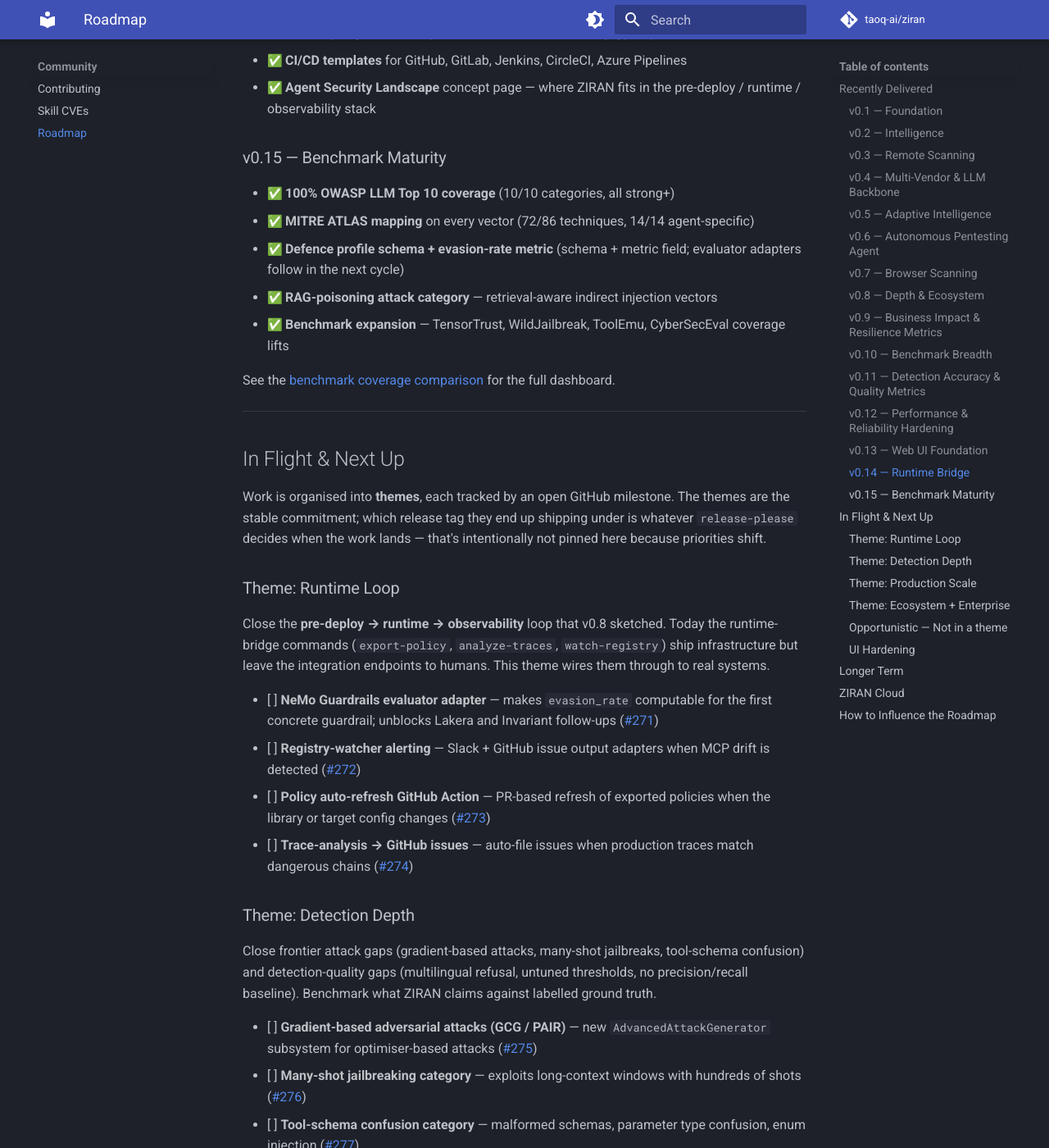
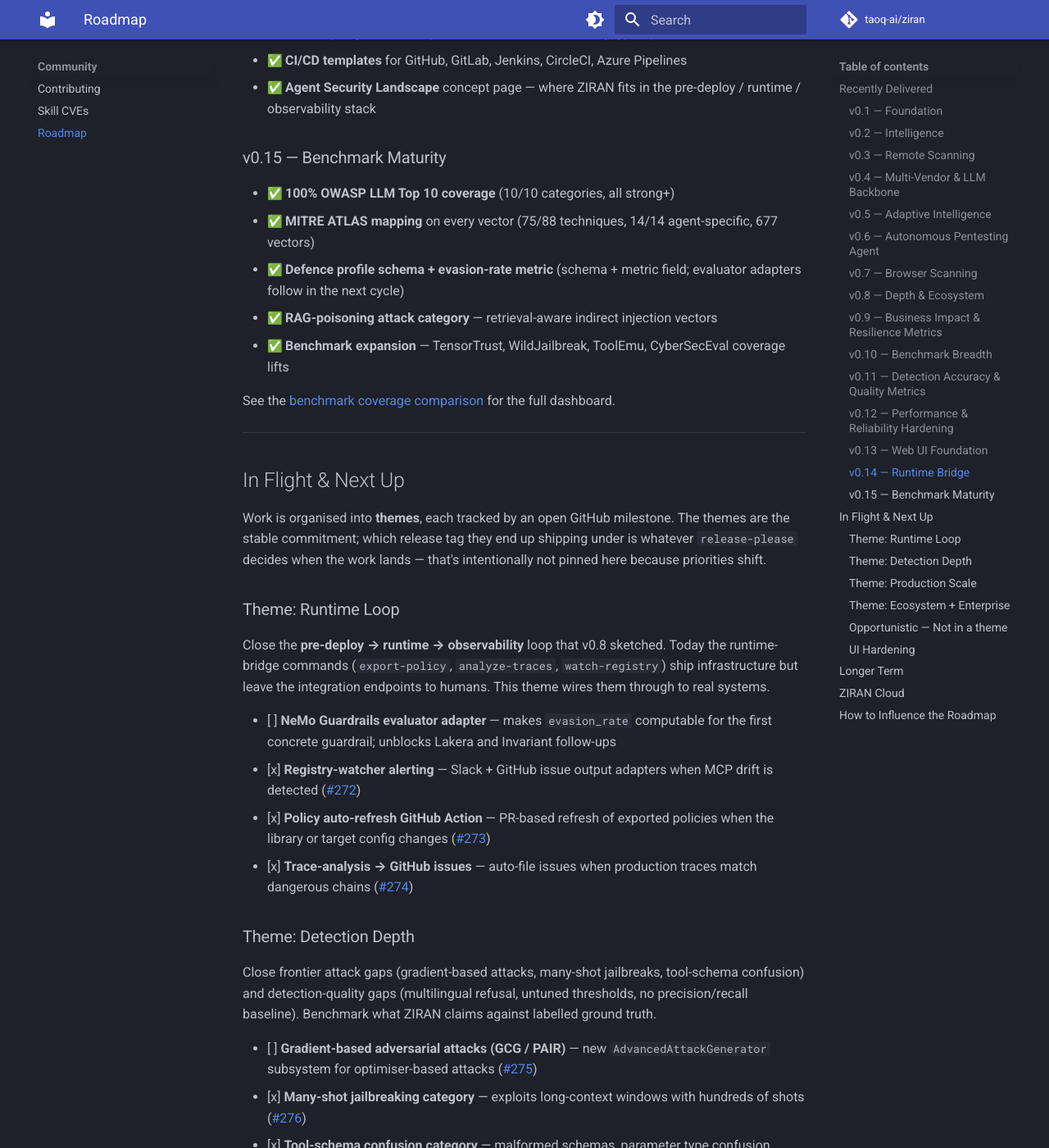
Before and after one commit to taoq-ai/ziran, an MkDocs documentation site: the page built from docs/community/roadmap.md, in a window 1280 px wide and 1400 px high, scrolled down 4153 px. Shown: the whole window at 82% size. Built offline with MkDocs 1.6.1 and Material for MkDocs 9.7.7, drawn with Linux system fonts in a browser that asks for light colours; emoji names are drawn with the system emoji font; comment, search, counter and statistics services are not loaded; some of the changed text lies outside the part shown.

Commit message:
docs: fix roadmap, benchmark and comment drift after the UI move

```diff
--- a/docs/community/roadmap.md
+++ b/docs/community/roadmap.md
@@ -126,7 +126,7 @@ Moved to [ZIRAN Cloud and ZIRAN Enterprise](#ziran-cloud) in v0.44.0. v0.42.0 is
 ### v0.15 — Benchmark Maturity
 
 - :white_check_mark: **100% OWASP LLM Top 10 coverage** (10/10 categories, all strong+)
-- :white_check_mark: **MITRE ATLAS mapping** on every vector (72/86 techniques, 14/14 agent-specific)
+- :white_check_mark: **MITRE ATLAS mapping** on every vector (75/88 techniques, 14/14 agent-specific, 677 vectors)
 - :white_check_mark: **Defence profile schema + evasion-rate metric** (schema + metric field; evaluator adapters follow in the next cycle)
 - :white_check_mark: **RAG-poisoning attack category** — retrieval-aware indirect injection vectors
 - :white_check_mark: **Benchmark expansion** — TensorTrust, WildJailbreak, ToolEmu, CyberSecEval coverage lifts
@@ -143,38 +143,38 @@ Work is organised into **themes**, each tracked by an open GitHub milestone. The
 
 Close the **pre-deploy → runtime → observability** loop that v0.8 sketched. Today the runtime-bridge commands (`export-policy`, `analyze-traces`, `watch-registry`) ship infrastructure but leave the integration endpoints to humans. This theme wires them through to real systems.
 
-- [ ] **NeMo Guardrails evaluator adapter** — makes `evasion_rate` computable for the first concrete guardrail; unblocks Lakera and Invariant follow-ups ([#271](https://github.com/taoq-ai/ziran/issues/271))
-- [ ] **Registry-watcher alerting** — Slack + GitHub issue output adapters when MCP drift is detected ([#272](https://github.com/taoq-ai/ziran/issues/272))
-- [ ] **Policy auto-refresh GitHub Action** — PR-based refresh of exported policies when the library or target config changes ([#273](https://github.com/taoq-ai/ziran/issues/273))
-- [ ] **Trace-analysis → GitHub issues** — auto-file issues when production traces match dangerous chains ([#274](https://github.com/taoq-ai/ziran/issues/274))
+- [ ] **NeMo Guardrails evaluator adapter** — makes `evasion_rate` computable for the first concrete guardrail; unblocks Lakera and Invariant follow-ups
+- [x] **Registry-watcher alerting** — Slack + GitHub issue output adapters when MCP drift is detected ([#272](https://github.com/taoq-ai/ziran/issues/272))
+- [x] **Policy auto-refresh GitHub Action** — PR-based refresh of exported policies when the library or target config changes ([#273](https://github.com/taoq-ai/ziran/issues/273))
+- [x] **Trace-analysis → GitHub issues** — auto-file issues when production traces match dangerous chains ([#274](https://github.com/taoq-ai/ziran/issues/274))
 
 ### Theme: Detection Depth
 
 Close frontier attack gaps (gradient-based attacks, many-shot jailbreaks, tool-schema confusion) and detection-quality gaps (multilingual refusal, untuned thresholds, no precision/recall baseline). Benchmark what ZIRAN claims against labelled ground truth.
 
 - [ ] **Gradient-based adversarial attacks (GCG / PAIR)** — new `AdvancedAttackGenerator` subsystem for optimiser-based attacks ([#275](https://github.com/taoq-ai/ziran/issues/275))
-- [ ] **Many-shot jailbreaking category** — exploits long-context windows with hundreds of shots ([#276](https://github.com/taoq-ai/ziran/issues/276))
-- [ ] **Tool-schema confusion category** — malformed schemas, parameter type confusion, enum injection ([#277](https://github.com/taoq-ai/ziran/issues/277))
-- [ ] **Multilingual refusal detection** — extend the refusal detector beyond English (Chinese, Spanish, German, French, Japanese) ([#278](https://github.com/taoq-ai/ziran/issues/278))
-- [ ] **Precision/recall/F1 benchmark per detector** — labelled ground-truth eval, threshold tuning methodology ([#279](https://github.com/taoq-ai/ziran/issues/279))
-- [ ] **Pentesting-agent ground-truth evaluation** — does the autonomous agent find vulnerabilities the rule-based scanner misses? ([#280](https://github.com/taoq-ai/ziran/issues/280))
+- [x] **Many-shot jailbreaking category** — exploits long-context windows with hundreds of shots ([#276](https://github.com/taoq-ai/ziran/issues/276))
+- [x] **Tool-schema confusion category** — malformed schemas, parameter type confusion, enum injection ([#277](https://github.com/taoq-ai/ziran/issues/277))
+- [x] **Multilingual refusal detection** — extend the refusal detector beyond English (Chinese, Spanish, German, French, Japanese) ([#278](https://github.com/taoq-ai/ziran/issues/278))
+- [x] **Precision/recall/F1 benchmark per detector** — labelled ground-truth eval, threshold tuning methodology ([#279](https://github.com/taoq-ai/ziran/issues/279))
+- [x] **Pentesting-agent ground-truth evaluation** — does the autonomous agent find vulnerabilities the rule-based scanner misses? ([#280](https://github.com/taoq-ai/ziran/issues/280))
 
 ### Theme: Production Scale
 
 Harden the runtime for enterprise production use — rate-limiting, structured logging, resumable checkpoints, proper metrics.
 
-- [ ] **Rate-limiting + retry with backoff** — per-provider token bucket, exponential retry on 429s, scale beyond the current 5-concurrent default ([#281](https://github.com/taoq-ai/ziran/issues/281))
-- [ ] **Structured JSON logging (structlog)** — machine-queryable audit trail for ELK / Datadog / Splunk ingestion ([#282](https://github.com/taoq-ai/ziran/issues/282))
-- [ ] **Partial-phase checkpoint resume** — save progress within a phase; don't lose 30 min of work on a crash ([#283](https://github.com/taoq-ai/ziran/issues/283))
-- [ ] **OTel metrics export (Prometheus-compatible)** — counters, gauges, histograms beyond the existing span export ([#284](https://github.com/taoq-ai/ziran/issues/284))
+- [x] **Rate-limiting + retry with backoff** — per-provider token bucket, exponential retry on 429s, scale beyond the current 5-concurrent default ([#281](https://github.com/taoq-ai/ziran/issues/281))
+- [x] **Structured JSON logging (structlog)** — machine-queryable audit trail for ELK / Datadog / Splunk ingestion ([#282](https://github.com/taoq-ai/ziran/issues/282))
+- [x] **Partial-phase checkpoint resume** — save progress within a phase; don't lose 30 min of work on a crash ([#283](https://github.com/taoq-ai/ziran/issues/283))
+- [x] **OTel metrics export (Prometheus-compatible)** — counters, gauges, histograms beyond the existing span export ([#284](https://github.com/taoq-ai/ziran/issues/284))
 
 ### Theme: Ecosystem + Enterprise
 
 Expand framework reach and unlock enterprise-facing positioning: incremental scanning for dev-loop speed, compliance evidence bundles for procurement.
 
-- [ ] **AutoGen adapter** — Microsoft's multi-agent framework ([#285](https://github.com/taoq-ai/ziran/issues/285))
-- [ ] **Anthropic SDK native adapter** — direct path, no LangChain wrapping ([#286](https://github.com/taoq-ai/ziran/issues/286))
-- [ ] **Langfuse API trace ingestor** — live pulls, not file exports ([#287](https://github.com/taoq-ai/ziran/issues/287))
+- [x] **AutoGen adapter** — Microsoft's multi-agent framework ([#285](https://github.com/taoq-ai/ziran/issues/285))
+- [x] **Anthropic SDK native adapter** — direct path, no LangChain wrapping ([#286](https://github.com/taoq-ai/ziran/issues/286))
+- [x] **Langfuse API trace ingestor** — live pulls, not file exports ([#287](https://github.com/taoq-ai/ziran/issues/287))
 - [x] **Incremental / diff scanning** — only re-test changed vectors; unlock pre-commit-hook and fast-CI-gate use ([#288](https://github.com/taoq-ai/ziran/issues/288))
 - [ ] **Compliance evidence bundles** — EU AI Act / NIST AI RMF / ISO 42001 mapping + export ([#289](https://github.com/taoq-ai/ziran/issues/289))
 
@@ -184,9 +184,9 @@ These don't block a milestone but are worth landing when someone has a slot:
 
 - [ ] **Attack library community submission workflow** — clear contributor path, PR template, CI schema linter ([#290](https://github.com/taoq-ai/ziran/issues/290)) — `good first issue`
 - [ ] **Supply-chain signing** — cosign signatures on releases, CycloneDX SBOM, SLSA provenance ([#291](https://github.com/taoq-ai/ziran/issues/291))
-- [ ] **`ziran init` scaffolding command** — one-liner onboarding ([#292](https://github.com/taoq-ai/ziran/issues/292)) — `good first issue`
+- [x] **`ziran init` scaffolding command** — one-liner onboarding ([#292](https://github.com/taoq-ai/ziran/issues/292)) — `good first issue`
 - [x] **Expand ATLAS coverage to remaining tactics** — AI Model Access, AI Attack Staging ([#264](https://github.com/taoq-ai/ziran/issues/264))
-- [ ] **asqav signing integration sketch** — downstream signing of ZIRAN outputs ([#259](https://github.com/taoq-ai/ziran/issues/259))
+- [x] **asqav signing integration sketch** — downstream signing of ZIRAN outputs ([#259](https://github.com/taoq-ai/ziran/issues/259))
 - [x] **HTML report graph size cap** — perf improvement for large campaigns ([#217](https://github.com/taoq-ai/ziran/issues/217))
 
 ### UI Hardening
@@ -203,7 +203,7 @@ Directions we're watching but not yet committed to a milestone on. These are the
 - **Custom chain rule language** — user-defined tool chain patterns complementing auto-discovery
 - **AgentSecBench** — purpose-built benchmark of deliberately-vulnerable agents with known tool-chain vulnerabilities; demonstrates what ZIRAN catches that other tools miss
 - **Tool chain methodology paper** — publish the discovery-based approach as research
-- **Red-team / blue-team split mode** — meaningful once the DefenceProfile evaluator ecosystem has multiple implementations (waits for #271 and the next evaluator)
+- **Red-team / blue-team split mode** — meaningful once the DefenceProfile evaluator ecosystem has multiple implementations (waits for the next evaluator)
 - **Federated agent trust boundary modelling** — cross-org / cross-network agent topologies
 
 ---
```
Also changed, not shown: CLAUDE.md (+2 -2 lines), docs/reference/benchmarks/detection-accuracy.md (+2 -2 lines), plugins/ziran/skills/audit-agents/SKILL.md (+2 -2 lines), 3 other files.
